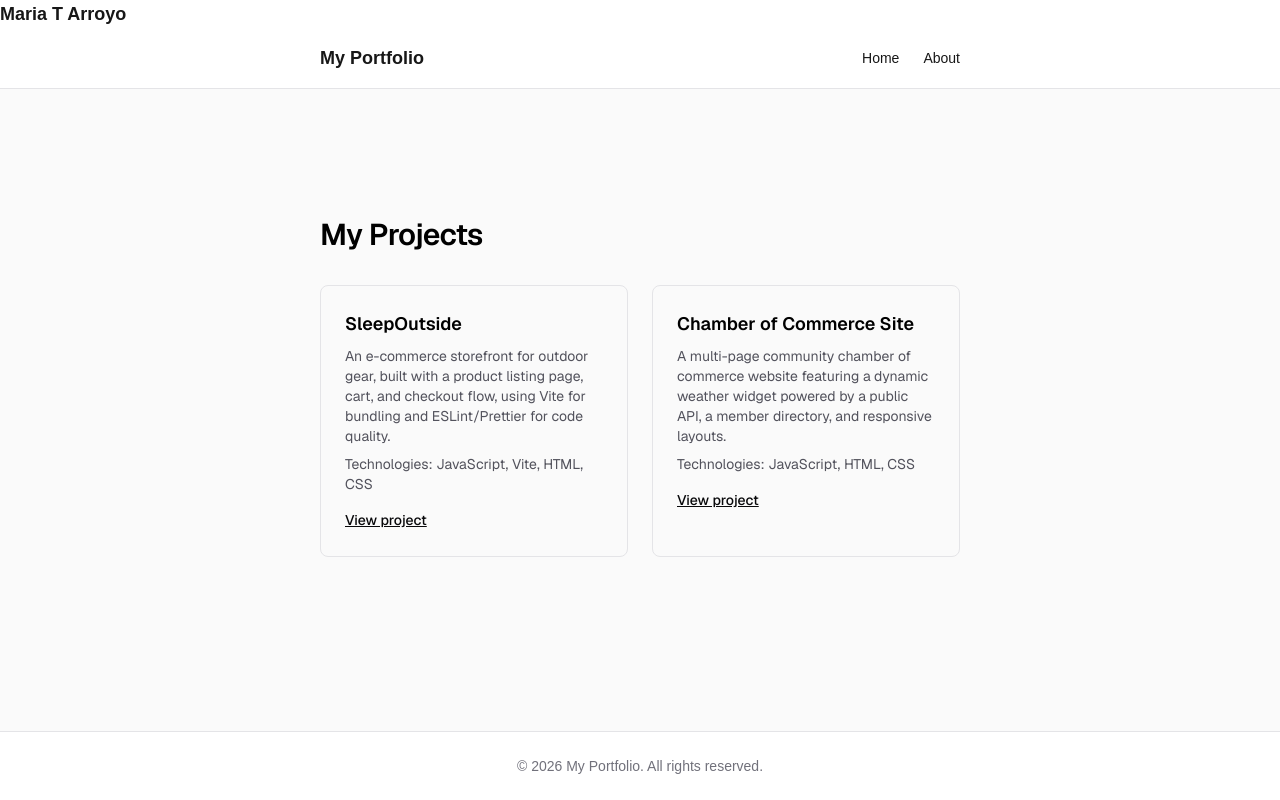
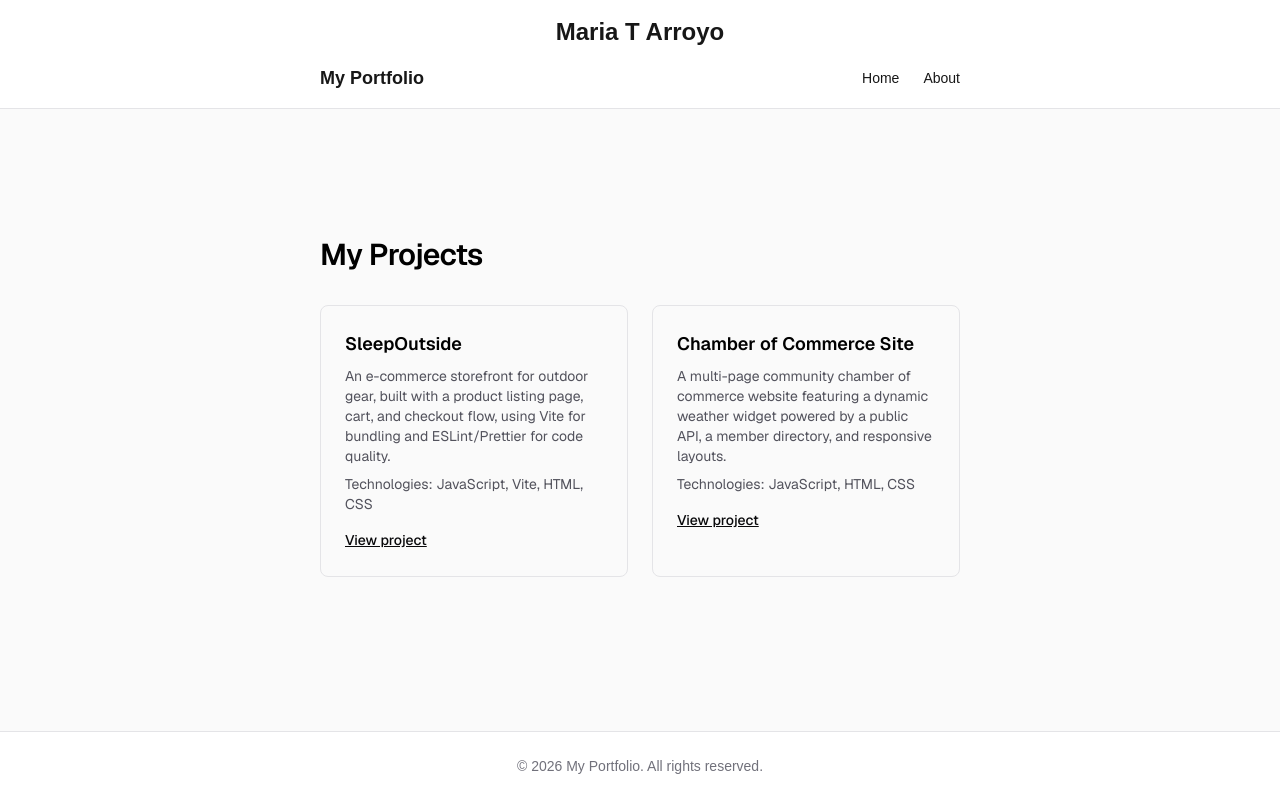
Before and after one commit to Maritherecua/wdd430-portfolio, a Next.js app: page / in a window 1280 px wide. Built offline with nearby package versions, Linux system fonts and the light colour scheme.

Commit message:
centering header title and updating font size.

```diff
--- a/components/Header.tsx
+++ b/components/Header.tsx
@@ -3,7 +3,7 @@ import Link from "next/link";
 export default function Header() {
     return (
         <header className="border-b border-zinc-200 dark:border-zinc-800">
-            <div id="header-title" className="text-lg font-semibold">Maria T Arroyo</div>
+            <div id="header-title" className="pt-4 text-center text-2xl font-semibold">Maria T Arroyo</div>
             <nav className="mx-auto flex max-w-3xl items-center justify-between px-16 py-4">
                 <Link href="/" className="text-lg font-semibold">
                     My Portfolio
```
